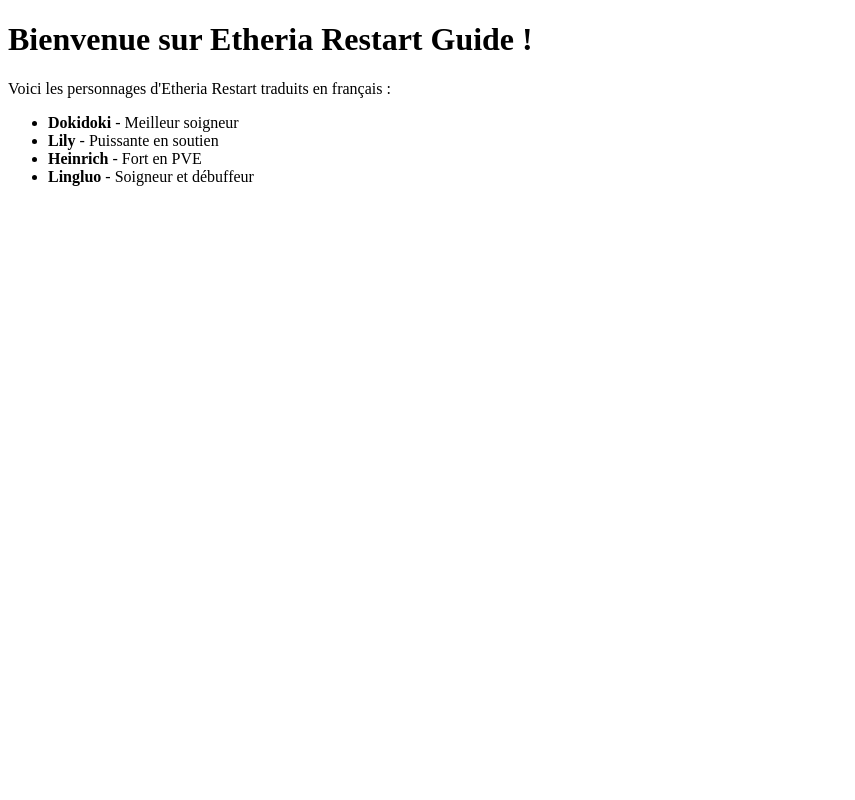
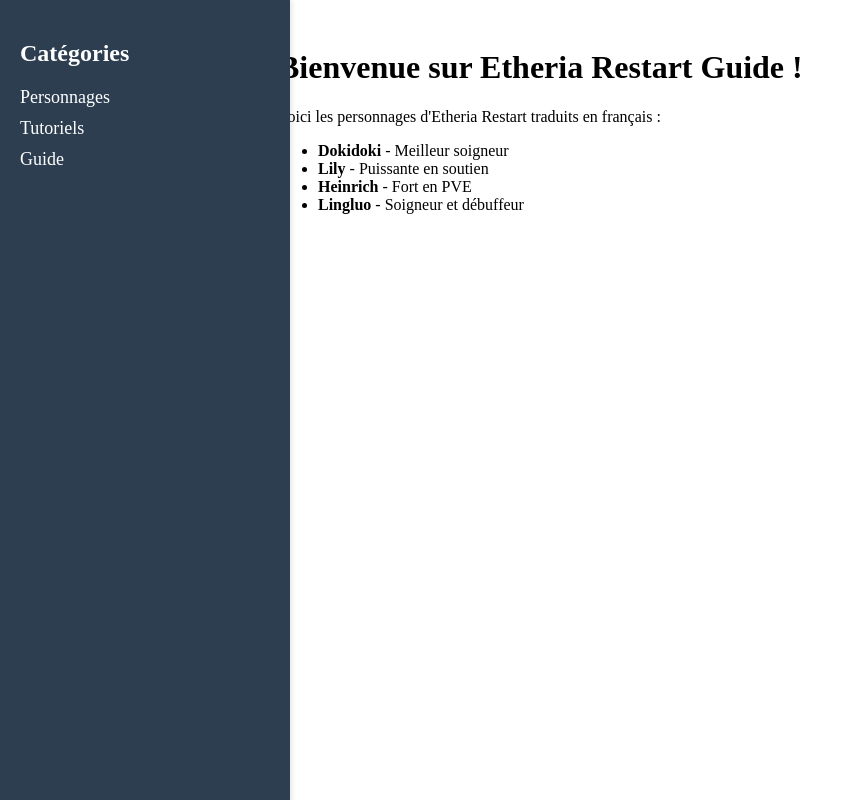
Before and after one commit to Chiubbi/etheria-restart, a Next.js app: page / in a window 1280 px wide. Shown: the whole page, without its empty margins (0-855 px from the left). Built offline with nearby package versions, Linux system fonts and the light colour scheme.

Commit message:
Update index.js

```diff
--- a/pages/index.js
+++ b/pages/index.js
@@ -1,9 +1,9 @@
 // pages/index.js
-import React from 'react';
+import Layout from './layout';
 
 const Home = () => {
   return (
-    <div>
+    <Layout>
       <h1>Bienvenue sur Etheria Restart Guide !</h1>
       <p>Voici les personnages d'Etheria Restart traduits en français :</p>
 
@@ -13,7 +13,7 @@ const Home = () => {
         <li><strong>Heinrich</strong> - Fort en PVE</li>
         <li><strong>Lingluo</strong> - Soigneur et débuffeur</li>
       </ul>
-    </div>
+    </Layout>
   );
 };
 
```
